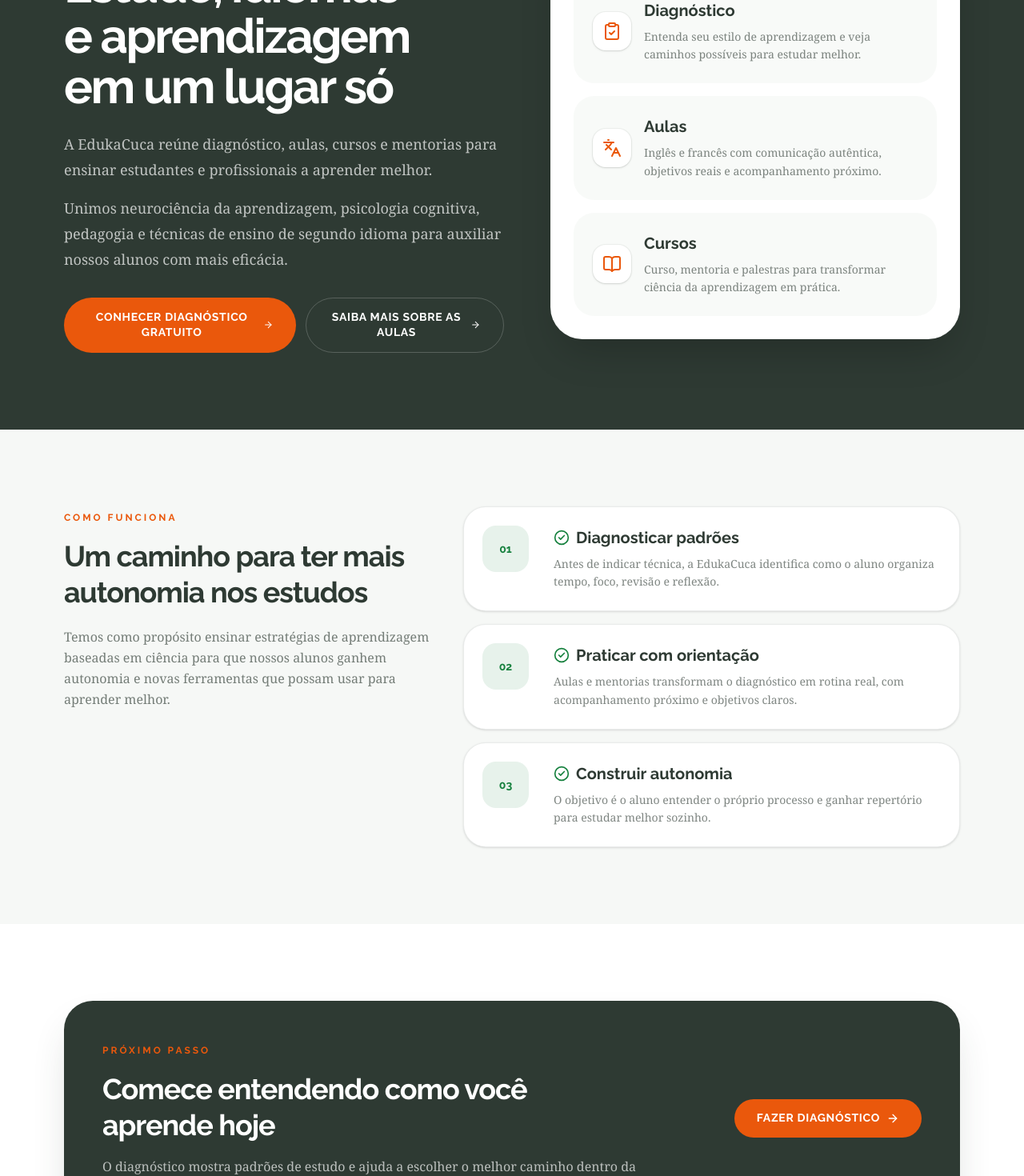
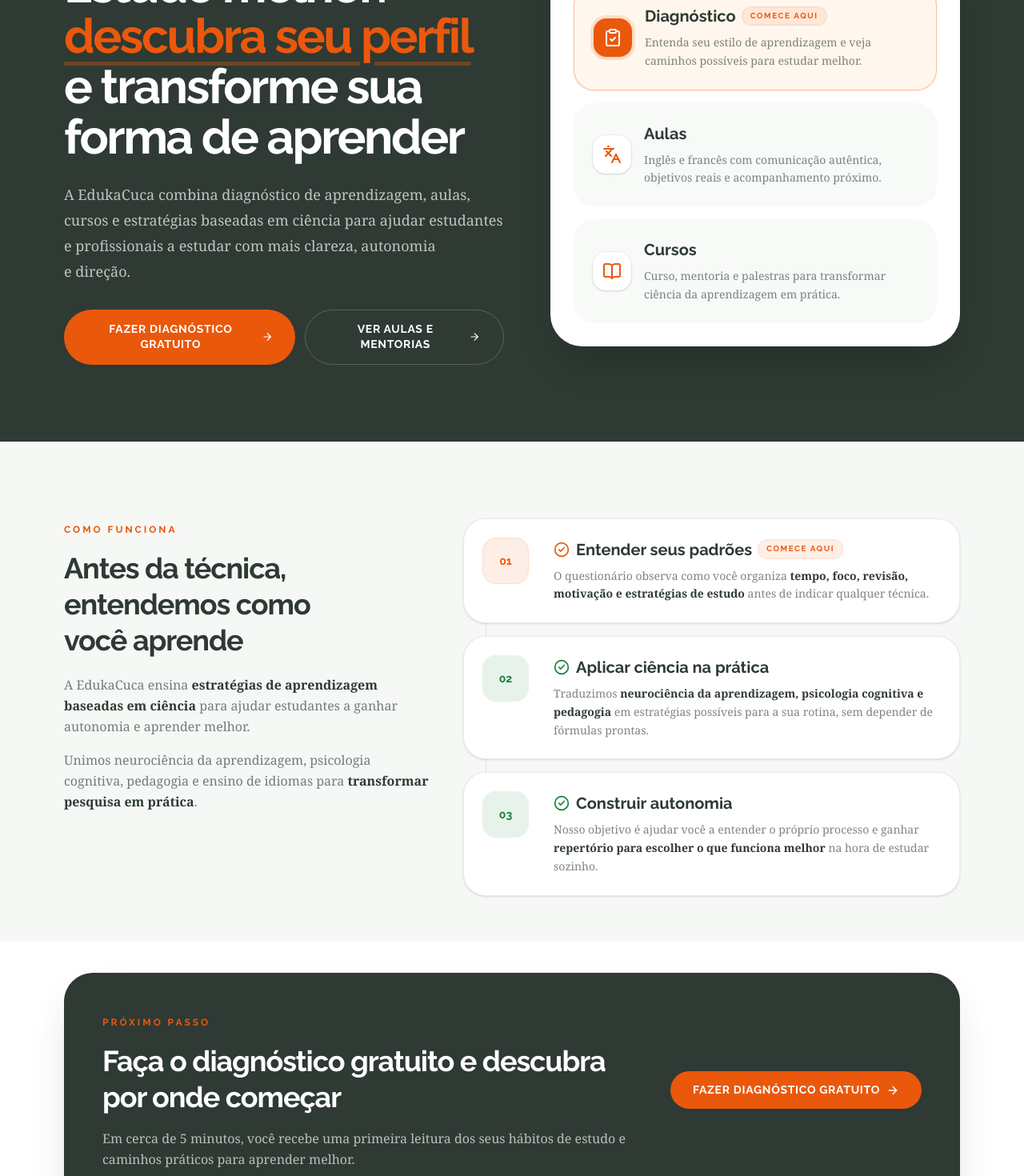
Before and after one commit to vdeviny99/-evidencia-aprendizagem, a Next.js app: page / in a window 1280 px wide. Shown: the part 280-1750 px from the top of the page at 80% size. Built offline with nearby package versions, Linux system fonts and the light colour scheme; no server answers.

Commit message:
feat: melhora jornada da home

```diff
--- a/src/app/page.tsx
+++ b/src/app/page.tsx
@@ -8,9 +8,34 @@
 ] as const;
 
 const outcomes = [
-  ["01", "Diagnosticar padrões", "Antes de indicar técnica, a EdukaCuca identifica como o aluno organiza tempo, foco, revisão e reflexão."],
-  ["02", "Praticar com orientação", "Aulas e mentorias transformam o diagnóstico em rotina real, com acompanhamento próximo e objetivos claros."],
-  ["03", "Construir autonomia", "O objetivo é o aluno entender o próprio processo e ganhar repertório para estudar melhor sozinho."],
+  {
+    number: "01",
+    title: "Entender seus padrões",
+    recommended: true,
+    text: (
+      <>
+        O questionário observa como você organiza <strong className="font-semibold text-accent">tempo, foco, revisão, motivação e estratégias de estudo</strong> antes de indicar qualquer técnica.
+      </>
+    ),
+  },
+  {
+    number: "02",
+    title: "Aplicar ciência na prática",
+    text: (
+      <>
+        Traduzimos <strong className="font-semibold text-accent">neurociência da aprendizagem, psicologia cognitiva e pedagogia</strong> em estratégias possíveis para a sua rotina, sem depender de fórmulas prontas.
+      </>
+    ),
+  },
+  {
+    number: "03",
+    title: "Construir autonomia",
+    text: (
+      <>
+        Nosso objetivo é ajudar você a entender o próprio processo e ganhar <strong className="font-semibold text-accent">repertório para escolher o que funciona melhor</strong> na hora de estudar sozinho.
+      </>
+    ),
+  },
 ] as const;
 
 export default function Home() {
@@ -25,21 +50,21 @@
                 EdukaCuca
               </span>
               <h1 className="mt-7 max-w-[46rem] text-balance font-heading text-4xl font-bold leading-[1.05] tracking-[-0.04em] sm:text-5xl xl:text-6xl">
-                Estudo, idiomas e aprendizagem em um lugar só
+                Estude melhor: <span className="text-gold decoration-gold/35 underline-offset-[0.18em] [text-decoration-line:underline] [text-decoration-thickness:0.08em]">descubra seu perfil</span> e transforme sua forma de aprender
               </h1>
               <p className="mt-6 max-w-[42rem] text-pretty text-lg leading-8 text-white/70">
-                A EdukaCuca reúne diagnóstico, aulas, cursos e mentorias para ensinar estudantes e profissionais a aprender melhor.
+                A EdukaCuca combina diagnóstico de aprendizagem, aulas, cursos e estratégias baseadas em ciência para ajudar estudantes e profissionais a estudar com mais clareza, autonomia e direção.
               </p>
-              <p className="mt-4 max-w-[42rem] text-pretty text-lg leading-8 text-white/70">
-                Unimos neurociência da aprendizagem, psicologia cognitiva, pedagogia e técnicas de ensino de segundo idioma para auxiliar nossos alunos com mais eficácia.
+              <p className="mt-5 text-sm font-medium leading-6 text-white/72 sm:hidden">
+                Comece pelo diagnóstico gratuito e descubra seu perfil de aprendizagem.
               </p>
               <div className="mt-8 flex flex-col gap-3 sm:flex-row">
                 <Link href="/diagnostico" className="inline-flex w-full items-center justify-center gap-2 rounded-full bg-gold px-7 py-3.5 text-center font-heading text-sm font-bold uppercase leading-snug tracking-wider text-white transition-all hover:-translate-y-0.5 hover:bg-gold/90 sm:w-auto">
-                  Conhecer diagnóstico gratuito
+                  Fazer diagnóstico gratuito
                   <ArrowRight className="h-4 w-4" />
                 </Link>
                 <Link href="/aulas" className="inline-flex w-full items-center justify-center gap-2 rounded-full border border-white/20 px-7 py-3.5 text-center font-heading text-sm font-bold uppercase leading-snug tracking-wider text-white transition-colors hover:bg-white/10 sm:w-auto">
-                  Saiba mais sobre as aulas
+                  Ver aulas e mentorias
                   <ArrowRight className="h-4 w-4" />
                 </Link>
               </div>
@@ -48,71 +73,97 @@
             <div className="w-full rounded-[2rem] border border-white/10 bg-white p-5 text-accent shadow-2xl shadow-black/20 sm:rounded-[2.5rem] sm:p-7 lg:w-[29rem] lg:justify-self-end xl:w-[32rem]">
               <p className="px-1 font-heading text-xs font-bold uppercase tracking-[0.28em] text-gold">Por onde começar</p>
               <div className="mt-6 grid gap-4">
-                {journey.map(([Icon, title, text, href]) => (
-                  <Link key={title} href={href} className="group flex gap-4 rounded-[1.6rem] bg-cream/70 p-5 transition-all hover:-translate-y-0.5 hover:bg-cream sm:items-center sm:p-6">
-                    <div className="flex h-12 w-12 shrink-0 items-center justify-center rounded-2xl bg-white text-gold shadow-sm ring-1 ring-accent/5 transition-transform group-hover:scale-105">
+                {journey.map(([Icon, title, text, href]) => {
+                  const isRecommended = title === "Diagnóstico";
+
+                  return (
+                  <Link key={title} href={href} className={`group flex gap-4 rounded-[1.6rem] p-5 transition-all hover:-translate-y-0.5 sm:items-center sm:p-6 ${isRecommended ? "border border-gold/35 bg-orange-50 shadow-sm shadow-gold/10 hover:bg-orange-50/90" : "bg-cream/70 hover:bg-cream"}`}>
+                    <div className={`flex h-12 w-12 shrink-0 items-center justify-center rounded-2xl shadow-sm transition-transform group-hover:scale-105 ${isRecommended ? "bg-gold text-white ring-4 ring-gold/15" : "bg-white text-gold ring-1 ring-accent/5"}`}>
                       <Icon className="h-6 w-6" />
                     </div>
                     <div className="min-w-0">
+                      <div className="flex flex-wrap items-center gap-2">
                         <h3 className="font-heading text-xl font-bold text-accent">{title}</h3>
+                        {isRecommended && (
+                          <span className="rounded-full bg-gold/10 px-2.5 py-1 font-heading text-[0.62rem] font-bold uppercase tracking-[0.16em] text-gold ring-1 ring-gold/20">
+                            Comece aqui
+                          </span>
+                        )}
+                      </div>
                       <p className="mt-2 text-sm leading-relaxed text-accent/62">{text}</p>
                     </div>
                   </Link>
-                ))}
+                  );
+                })}
               </div>
             </div>
           </div>
         </div>
       </section>
 
-      <section className="bg-cream py-16 sm:py-24">
+      <section className="bg-cream pb-10 pt-16 sm:pb-14 sm:pt-24">
         <div className="mx-auto max-w-6xl px-4">
           <div className="grid gap-10 lg:grid-cols-[0.85fr_1.15fr] lg:items-start">
             <div>
               <span className="font-heading text-xs font-bold uppercase tracking-[0.25em] text-gold">Como funciona</span>
-              <h2 className="mt-4 max-w-xl font-heading text-3xl font-bold leading-tight tracking-[-0.03em] text-accent sm:text-4xl">
-                Um caminho para ter mais autonomia nos estudos
+              <h2 className="mt-4 max-w-xl text-balance font-heading text-3xl font-bold leading-tight tracking-[-0.03em] text-accent sm:text-4xl">
+                Antes da técnica, entendemos como você aprende
               </h2>
               <p className="mt-5 max-w-lg leading-relaxed text-accent/65">
-                Temos como propósito ensinar estratégias de aprendizagem baseadas em ciência para que nossos alunos ganhem autonomia e novas ferramentas que possam usar para aprender melhor.
+                A EdukaCuca ensina <strong className="font-semibold text-accent">estratégias de aprendizagem baseadas em ciência</strong> para ajudar estudantes a ganhar autonomia e aprender melhor.
+              </p>
+              <p className="mt-4 max-w-lg leading-relaxed text-accent/65">
+                Unimos neurociência da aprendizagem, psicologia cognitiva, pedagogia e ensino de idiomas para <strong className="font-semibold text-accent">transformar pesquisa em prática</strong>.
               </p>
             </div>
 
-            <div className="grid gap-4">
-              {outcomes.map(([number, title, text]) => (
-                <div key={title} className="group grid gap-4 rounded-[1.75rem] border border-accent/10 bg-white p-5 shadow-sm transition-all hover:-translate-y-0.5 hover:shadow-xl hover:shadow-accent/10 sm:grid-cols-[4.5rem_1fr] sm:p-6">
-                  <div className="flex h-14 w-14 items-center justify-center rounded-2xl bg-green/10 font-heading text-sm font-bold text-green ring-1 ring-green/10">
+            <div>
+              <div className="relative grid gap-4">
+                <div className="pointer-events-none absolute bottom-16 left-7 top-16 hidden w-px bg-accent/10 sm:block" />
+                {outcomes.map(({ number, title, text, recommended }) => (
+                  <div key={title} className="group relative z-10 grid gap-4 rounded-[1.75rem] border border-accent/10 bg-white p-5 shadow-sm transition-all hover:-translate-y-0.5 hover:shadow-xl hover:shadow-accent/10 sm:grid-cols-[4.5rem_1fr] sm:p-6">
+                    <div className={`flex h-14 w-14 items-center justify-center rounded-2xl font-heading text-sm font-bold ring-1 ${recommended ? "bg-gold/10 text-gold ring-gold/20" : "bg-green/10 text-green ring-green/10"}`}>
                       {number}
                     </div>
                     <div>
-                    <div className="flex items-center gap-2">
-                      <CheckCircle2 className="h-5 w-5 text-green" />
+                      <div className="flex flex-wrap items-center gap-2">
+                        <CheckCircle2 className={`h-5 w-5 ${recommended ? "text-gold" : "text-green"}`} />
                         <h3 className="font-heading text-xl font-bold text-accent">{title}</h3>
+                        {recommended && (
+                          <span className="rounded-full bg-gold/10 px-2.5 py-1 font-heading text-[0.62rem] font-bold uppercase tracking-[0.16em] text-gold ring-1 ring-gold/20">
+                            Comece aqui
+                          </span>
+                        )}
                       </div>
                       <p className="mt-2 text-sm leading-relaxed text-accent/62">{text}</p>
                     </div>
                   </div>
                 ))}
               </div>
+              <Link href="/diagnostico" className="mt-5 inline-flex w-full items-center justify-center gap-2 rounded-full border border-accent/10 bg-white px-5 py-3 text-center font-heading text-xs font-bold uppercase tracking-[0.14em] text-accent shadow-sm transition-colors hover:border-gold/30 hover:text-gold sm:hidden">
+                Começar pelo diagnóstico gratuito
+                <ArrowRight className="h-4 w-4" />
+              </Link>
+            </div>
           </div>
         </div>
       </section>
 
-      <section className="bg-white py-16 sm:py-24">
+      <section className="bg-white pb-16 pt-8 sm:pb-24 sm:pt-10">
         <div className="mx-auto max-w-6xl px-4">
           <div className="rounded-[2.25rem] bg-accent p-8 text-white shadow-2xl shadow-accent/20 sm:p-10 lg:p-12">
             <div className="grid gap-8 lg:grid-cols-[1fr_auto] lg:items-center">
               <div>
-                <span className="font-heading text-xs font-bold uppercase tracking-[0.25em] text-gold">próximo passo</span>
+                <span className="font-heading text-xs font-bold uppercase tracking-[0.25em] text-gold">Próximo passo</span>
                 <h2 className="mt-4 max-w-2xl font-heading text-3xl font-bold leading-tight tracking-[-0.03em] sm:text-4xl">
-                  Comece entendendo como você aprende hoje
+                  Faça o diagnóstico gratuito e descubra por onde começar
                 </h2>
                 <p className="mt-4 max-w-2xl leading-relaxed text-white/68">
-                  O diagnóstico mostra padrões de estudo e ajuda a escolher o melhor caminho dentro da EdukaCuca.
+                  Em cerca de 5 minutos, você recebe uma primeira leitura dos seus hábitos de estudo e caminhos práticos para aprender melhor.
                 </p>
               </div>
-              <Link href="/diagnostico" className="inline-flex items-center justify-center gap-2 rounded-full bg-gold px-7 py-3.5 text-center font-heading text-sm font-bold uppercase leading-snug tracking-wider text-white transition-all hover:-translate-y-0.5 hover:bg-gold/90">
-                Fazer diagnóstico
+              <Link href="/diagnostico" className="inline-flex w-full items-center justify-center gap-2 rounded-full bg-gold px-7 py-3.5 text-center font-heading text-sm font-bold uppercase leading-snug tracking-wider text-white transition-all hover:-translate-y-0.5 hover:bg-gold/90 sm:w-auto">
+                Fazer diagnóstico gratuito
                 <ArrowRight className="h-4 w-4" />
               </Link>
             </div>
```
Lines whose indentation alone changed are shown as unchanged.
